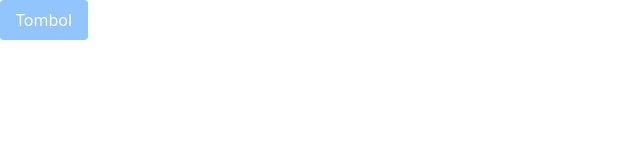
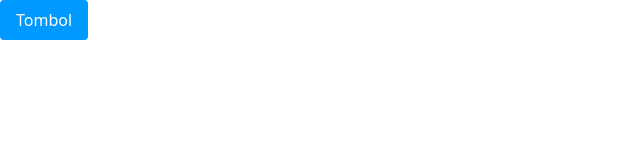
Before and after one commit to mrh275/semesta-new, a website: page index.html in a window 1280 px wide. Shown: the whole page, without its empty margins (0-640 px from the left). Drawn offline with Linux system fonts and the light colour scheme.

Commit message:
modified intensity color for primary button

```diff
--- a/index.html
+++ b/index.html
@@ -10,7 +10,7 @@
 </head>
 
 <body>
-    <button type="button" class="btn btn-info">Tombol</button>
+    <button type="button" class="btn btn-primary">Tombol</button>
 </body>
 
 </html>
--- a/src/css/buttons.css
+++ b/src/css/buttons.css
@@ -7,7 +7,7 @@
         @apply px-4 py-2 text-white bg-blue-500 rounded;
     }
     .btn-primary {
-        @apply bg-blue-500 active:bg-blue-600;
+        @apply bg-[#0099ff] active:bg-blue-600 hover:bg-blue-500;
     }
     .btn-secondary {
         @apply bg-gray-500 active:bg-gray-600;
```
Also changed, not shown: dist/css/buttons.css.
